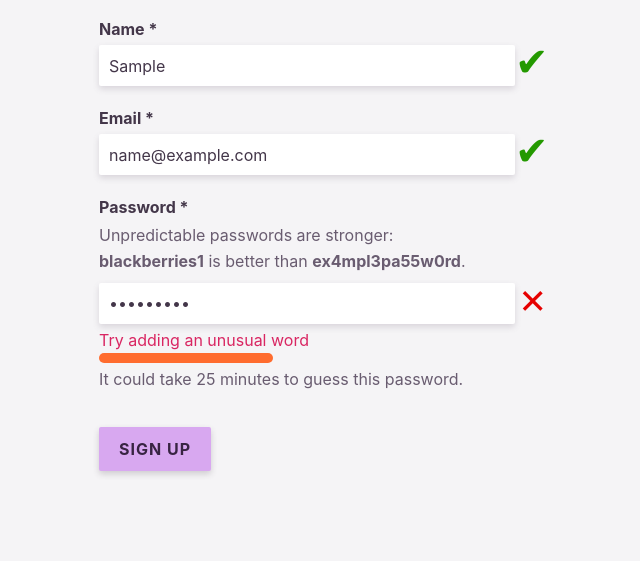
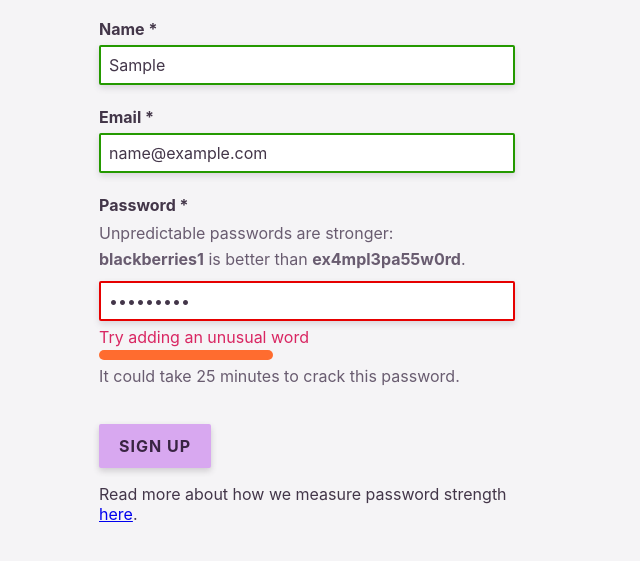
Before and after one commit to jackherizsmith/password-strength, a plain HTML site: page index.html in a window 1280 px wide. Both pictures are taken after typing "Sample", "name@example.com", "Sample123" into the empty fields and a click on the button "SIGN UP". Shown: the part 95-656 px from the top of the page, without its empty margins (333-973 px from the left). Drawn offline with Linux system fonts and the light colour scheme.

Commit message:
improve styling on invalid entry and clean up code

```diff
--- a/index.html
+++ b/index.html
@@ -13,19 +13,13 @@
         Name
         <span aria-hidden="true">*</span>
       </label>
-      <div class="input">
       <input id="name" type="text" placeholder="e.g. John Smith" required />
-        <div class="input__verify"></div>
-      </div>
       <div id="nameError" class="error"></div>
       <label for="email">
         Email
         <span aria-hidden="true">*</span>
       </label>
-      <div class="input">
       <input id="email" type="email" aria-describedby="emailError" placeholder="e.g. hello@johnsmith.com" required />
-        <div class="input__verify"></div>
-      </div>
       <div id="emailError" class="error"></div>
 
       <label for="password">
@@ -36,7 +30,6 @@
         Unpredictable passwords are stronger: <br>
         <strong>blackberries1</strong> is better than <strong>ex4mpl3pa55w0rd</strong>.
       </div>
-      <div class="input">
       <input
         id="password"
         type="password"
@@ -46,12 +39,11 @@
         minlength="8"
         placeholder="Make it memorable"
       />
-        <div class="input__verify"></div>
-      </div>
       <div id="passwordError" class="error"></div>
       <div id="passwordScore" class="password__score-box"><div class="password__score"></div></div>
       <div id="passwordTime" class="password__time">Your password should contain at least 8 characters, including a letter and number.</div>
       <button>Sign up</button>
+      <p>Read more about how we measure password strength <a href="https://dropbox.tech/security/zxcvbn-realistic-password-strength-estimation" target="_blank">here</a>.</p>
     </form>
     <script src="index.js"></script>
     <script src="zxcvbn.js"></script>
--- a/index.js
+++ b/index.js
@@ -1,21 +1,22 @@
 const form = document.querySelector("form");
 const inputs = form.querySelectorAll("input");
-console.log(inputs)
 
 const nameInput = form.querySelector("#name");
 const nameRegex = /^[a-zA-Z-.' ]{2,}$/;
-let nameGood = false;
 
 const emailInput = form.querySelector("#email");
 const emailRegex = (/^(([^<>()\[\]\\.,;:\s@"]+(\.[^<>()\[\]\\.,;:\s@"]+)*)|(".+"))@((\[[0-9]{1,3}\.[0-9]{1,3}\.[0-9]{1,3}\.[0-9]{1,3}])|(([a-zA-Z\-0-9]+\.)+[a-zA-Z]{2,}))$/)
-let emailGood = false;
 
 const passwordInput = form.querySelector("#password");
 const passHack = document.querySelector("#passwordTime");
-let passGood = false;
-let allInputsValid = [nameGood, emailGood, passGood];
 
-passHack.textContent = "Your password should take an experienced hacker longer than 4 months to guess."
+passHack.textContent = "Your password should take an experienced hacker longer than 4 months to crack."
+
+let valid = {
+  name: false,
+  email: false,
+  password: false,
+}
 
 const errorMessage = {
   name: "Check your name doesn't contain odd characters",
@@ -26,65 +27,58 @@ const errorMessage = {
 form.setAttribute("novalidate", "");
 
 form.addEventListener("submit", event => {
-  allInputsValid = [nameGood, emailGood, passGood];
-  if (allInputsValid.some(input => !input)) {
+  if (Object.values(valid).includes(false)) {
     event.preventDefault();
-
-    let invalidInputs = allInputsValid.map((e, i) => e === false ? i : '').filter(String)
-    for (let i = 0; i < invalidInputs.length; i ++) {
-        let input = inputs[invalidInputs[i]], inputId = input.id;
-        input.nextElementSibling.style.color = "hsl(0, 100%, 45%)";
-        input.nextElementSibling.textContent = "✗";
-        document.getElementById(inputId).parentElement.nextElementSibling.textContent = errorMessage[input.id];
-     }
+    for (key in valid) {
+      if (!valid[key]) {
+        input = document.getElementById(key);
+        input.style.borderColor = "hsl(0, 100%, 45%)";
+        input.nextElementSibling.textContent = errorMessage[key];
+      }
+    }
   }
 });
 
-function tick(input, good){
+function validate(input, test){
   input.parentElement.nextElementSibling.textContent = '';
-  if (good) {
-    input.nextElementSibling.style.color = "hsl(106, 100%, 30%)";
-    input.nextElementSibling.textContent = "✔";
+  if (test) {
+    input.style.borderColor = "hsl(106, 100%, 30%)";
+    return true;
   } else {
-    input.nextElementSibling.textContent = ""
+    input.style.borderColor = "transparent";
+    return false;
   }
 }
 
 nameInput.addEventListener("input", () => {
-  nameGood = nameRegex.test(nameInput.value);
-  tick(nameInput, nameGood);
+  valid.name = validate(nameInput, nameRegex.test(nameInput.value));
 });
 
-
 emailInput.addEventListener("input", () => {
-  emailGood = emailRegex.test(emailInput.value);
-  tick(emailInput, emailGood);
+  valid.email = validate(emailInput, emailRegex.test(emailInput.value));
 });
 
+passwordInput.addEventListener("input", () => {
+  let userInputs = [], result;
+  inputs.forEach(input => userInputs = userInputs.concat(input.value.split(/[^0-9a-z]/gi)))
 
-passwordInput.addEventListener("input", event => {
-  let userInputs = nameInput.value.split(/[^0-9a-z]/gi);
-  userInputs = userInputs.concat(emailInput.value.split(/[^0-9a-z]/gi));
-  let result = zxcvbn(passwordInput.value, user_inputs = userInputs);
-
+  result = zxcvbn(passwordInput.value, user_inputs = userInputs.slice(0,-1));
   passStrength(result.guesses_log10);
+  valid.password = validate(passwordInput, result.score >= 3);
 
   passHack.textContent =
   (passwordInput.value.length > 0) ?
-    "It could take " + result.crack_times_display.online_no_throttling_10_per_second + " to guess this password." :
-    "Your password should take an experienced hacker longer than 4 months to guess.";
-
-  passGood = (result.score >= 3);
-  tick(passwordInput, passGood);
-})
+    "It could take " + result.crack_times_display.online_no_throttling_10_per_second + " to crack this password." :
+    "Your password should take an experienced hacker longer than 4 months to crack.";
+});
 
 function passStrength(log) {
     const elem = document.querySelector(".password__score");
     let width = log * 10; // 10^10 is very strong 4/4 therefore maximum width is 10 * 10 = 100
     if (width > 100) {width = 100;}
+    elem.style.width = width + "%";
+
     elem.style.backgroundColor =
     width < 30 ? "hsl(0, 100%, 70%)" :
     `hsl(${(width-30) * 1.5}, 100%, ${80 - (width/2)}%)`;
-
-    elem.style.width = width + "%";
 }
--- a/style.css
+++ b/style.css
@@ -46,11 +46,6 @@
     box-shadow: 0 3px 6px hsla(280, 10%, 40%, 0.2);
     padding: 0.5rem;
     background-color: #fff;
-  }
-
-  .input {
-    display: flex;
-    flex-direction: row;
   }
 
   .input__verify {
```
Lines whose indentation alone changed are shown as unchanged.
